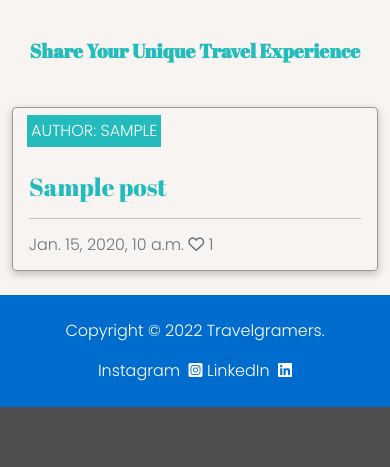
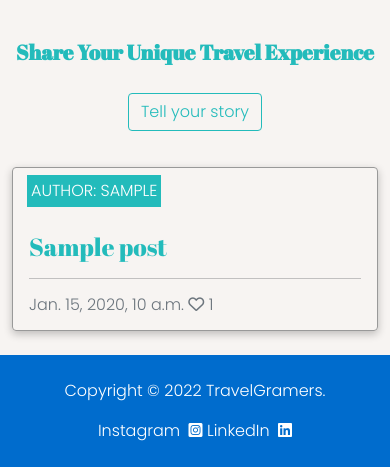
Before and after one commit to Lapratomo24/travelgramers, a Django app: page / in a window 390 px wide. Shown: the part 866-1333 px from the top of the page. Before the commit the page ends 1273 px from the top, so only its background shows below. Run offline with Django 3.2, Linux system fonts and the light colour scheme; a user stored in the database is signed in; tables that the repository leaves empty hold one stand-in row (values such as "Sample post"); some libraries are stand-ins or nearby versions.

Commit message:
add a tell your story button below hero image and subtitle for logged-in users

```diff
--- a/static/css/style.css
+++ b/static/css/style.css
@@ -187,7 +187,7 @@ a.nav-link.active {
     }
 
     .subtitle {
-        font-size: 1.5em;
+        font-size: 1.6em;
     }
 
     .masthead-text h1 {
@@ -205,7 +205,7 @@ a.nav-link.active {
     }
 
     .subtitle {
-        font-size: larger;
+        font-size: 1.3em;
     }
 
     .masthead-text h1 {
--- a/templates/about.html
+++ b/templates/about.html
@@ -11,7 +11,7 @@
 <div class="container mt-5" style="color: #6c757d">
     <div class="row justify-content-center text-center">
         <div class="col-11 col-md-8">
-            <h3>Share you unique travel experiences with others!</h3>
+            <h3>Share you unique travel experience with others!</h3>
             <br>
             <p>Traveling is a wonderful experience as it's the best way to get a fresh recharge from a stress-filled
                 daily life. Whether you travel alone or with companions, you experience new and irreplaceable things all
--- a/templates/base.html
+++ b/templates/base.html
@@ -103,7 +103,7 @@
 
     <!-- Footer -->
     <footer class="footer mt-auto py-3" style="background-color: #006ccd;">
-        <p class="m-0 text-center text-white" style="padding: 0.5em;">Copyright © 2022 Travelgramers.</p>
+        <p class="m-0 text-center text-white" style="padding: 0.5em;">Copyright © 2022 TravelGramers.</p>
         <p class="m-0 text-center text-white" style="padding: 0.5em;">Instagram
             <a href="https://www.instagram.com" target="_blank" rel="noopener" aria-label="Instagram">
                 <i class="fab fa-instagram-square ms-1 text-white"></i>
--- a/templates/index.html
+++ b/templates/index.html
@@ -17,6 +17,12 @@
 <div class="container-fluid">
     <div class="row">
         <h3 class="text-center subtitle">Share Your Unique Travel Experience</h3>
+        {% if user.is_authenticated %}
+        <div class="d-grid gap-2 col-6 justify-content-center mx-auto">
+            <a href="{% url 'create' %}" class="btn btn-signup" style="margin-bottom: 20px;">Tell your story</a>
+        </div>
+        {% else %}
+        {% endif %}
         <!-- Blog Entries Column -->
         <div class="col-12 mt-3 left">
             <div class="row">
```
Also changed, not shown: travelgramers/settings.py (+4 -8 lines).
